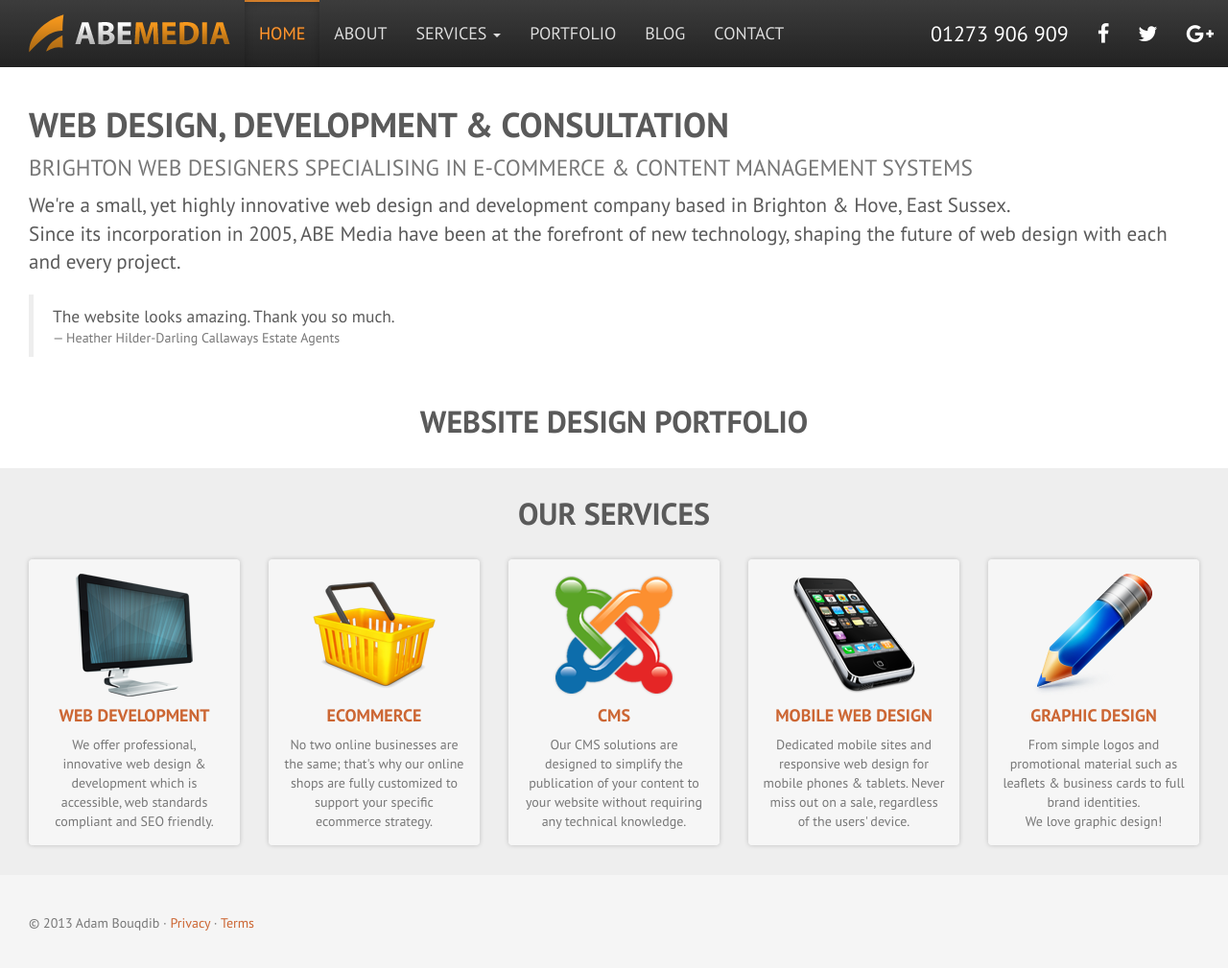
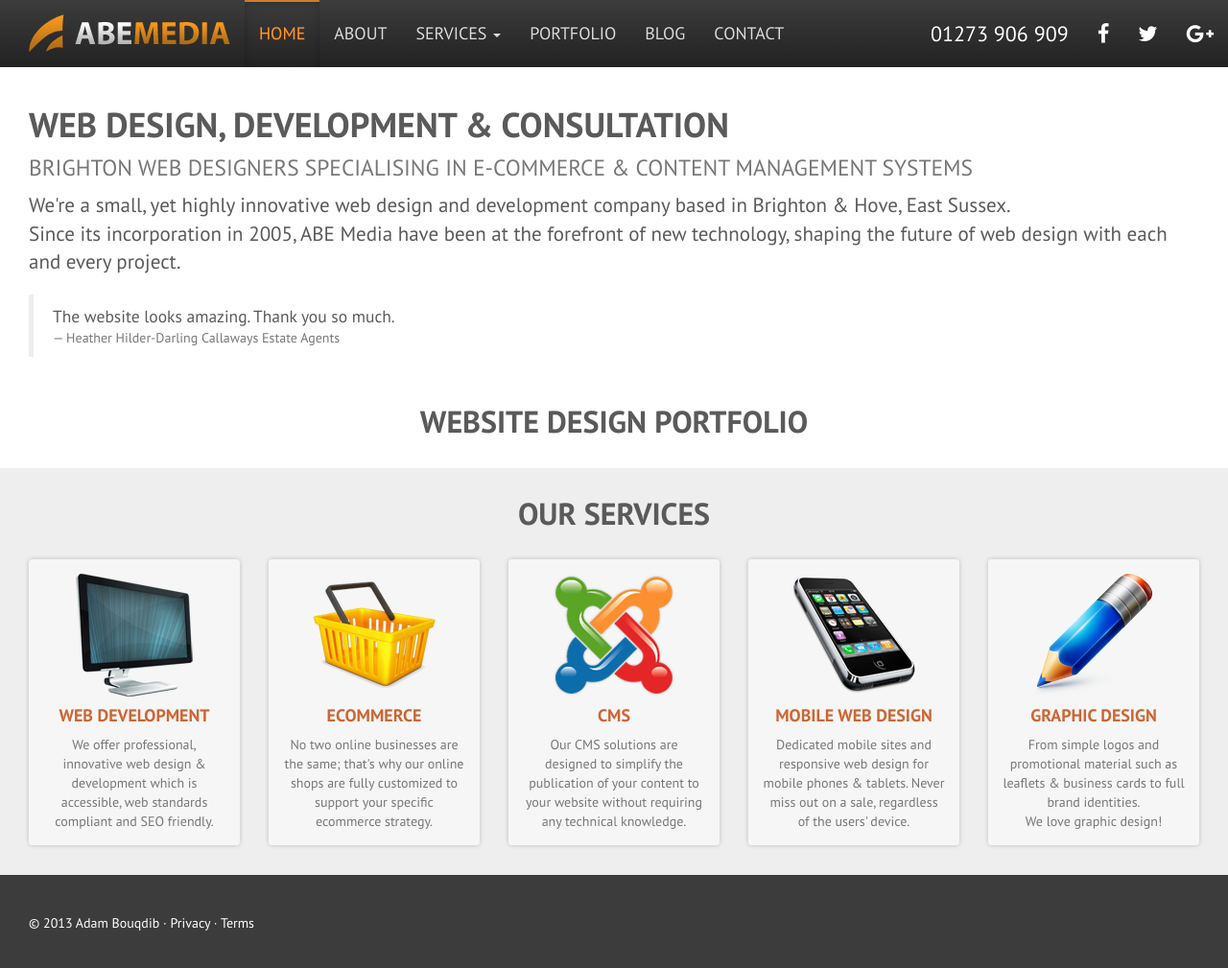
Before and after one commit to abemedia/abemedia.github.io, a Jekyll site: the page built from index.md, in a window 1280 px wide and 1012 px high. Shown: the top 1009 px of the window at 96% size. Built offline with Jekyll 4.4.1, drawn with Linux system fonts in a browser that asks for light colours; nearby versions of some CDN libraries.

Commit message:
Update style.css

```diff
--- a/css/style.css
+++ b/css/style.css
@@ -53,13 +53,19 @@
 footer {
 	padding-top: 40px;
 	padding-bottom: 30px;
-	color: #777;
+	color: #fff;
 	border-top: 1px solid #eee;
-	background: #f5f5f5;
+	background: #3c3c3c;
 	position: absolute;
 	left:0;
 	right:0;
 	bottom:0;
+}
+footer a {
+	color: #fff;
+}
+footer a:hover {
+	color:#cc6633;
 }
 #main {
 	margin-top: 20px;
```
